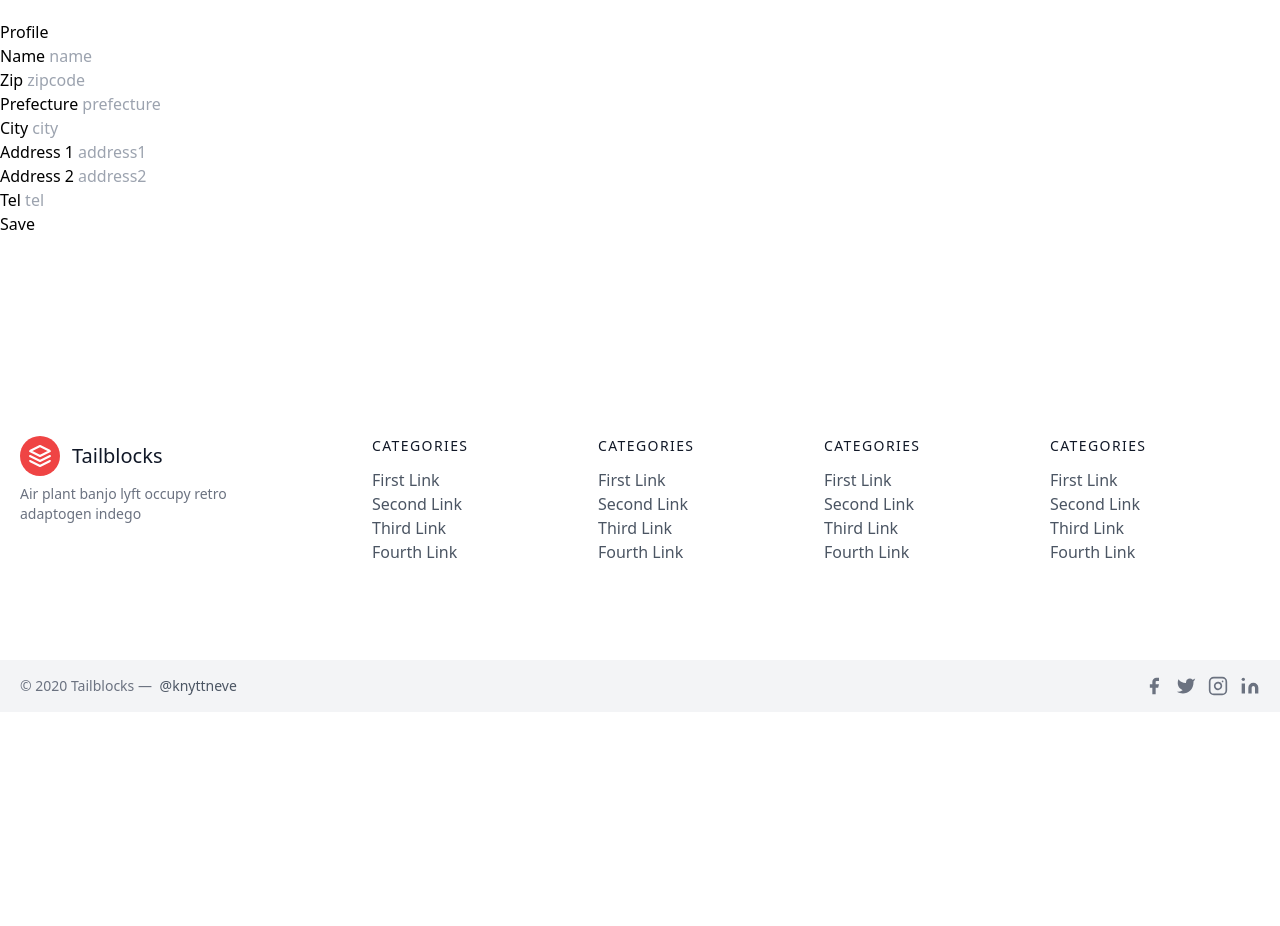
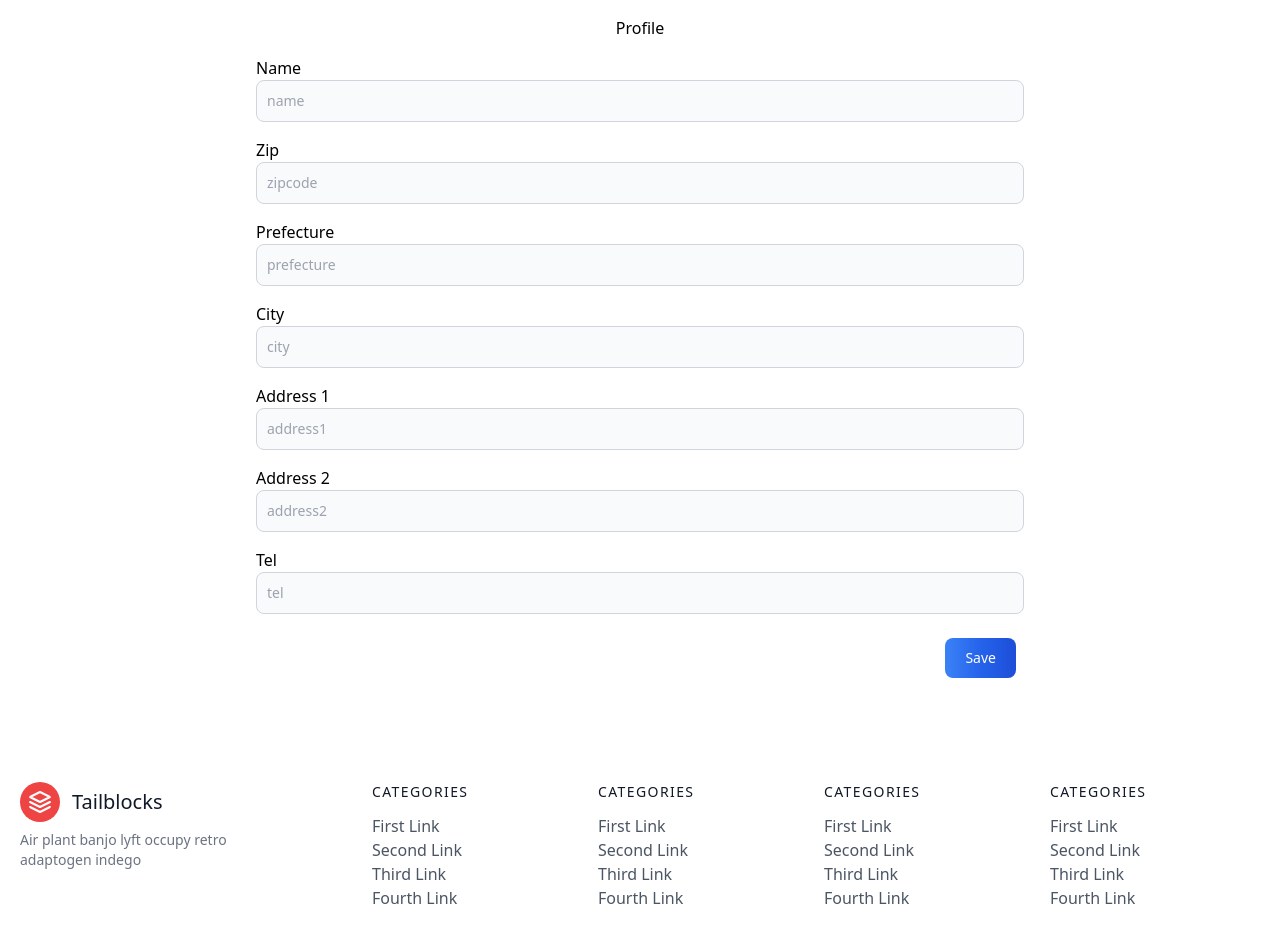
Before and after one commit to jugeeem/django_postgresql_todoapp_simpleHTML, a Django app: template templates/accounts/profile.html in a window 1280 px wide. Shown: the part 88-1014 px from the top of the page. Before the commit the page ends 784 px from the top, so only its background shows below. Run offline with Django 4.2, Linux system fonts and the light colour scheme; the template is opened without the code that fills it, so the values that code supplies are empty; some libraries are stand-ins or nearby versions.

Commit message:
#3 ユーザ認証機能をあらかた作成完了。url設定まだ

```diff
--- a/accounts/models/User.py
+++ b/accounts/models/User.py
@@ -2,6 +2,7 @@
 from django.db.models.signals import post_save
 from django.db import models
 from django.contrib.auth.models import BaseUserManager, AbstractBaseUser
+from django.utils.crypto import get_random_string
 
 
 class UserManager(BaseUserManager):
@@ -30,13 +31,12 @@
 
 class User(AbstractBaseUser):
     username = models.CharField(
-        max_length=50, unique=True, blank=True, default='匿名')
+        max_length=50, unique=True, blank=True, null=True)
     email = models.EmailField(max_length=255, unique=True)
     is_active = models.BooleanField(default=True)
     is_admin = models.BooleanField(default=False)
     created_at = models.DateTimeField(auto_now_add=True)
     updated_at = models.DateTimeField(auto_now=True)
-    delete_flag = models.BooleanField(default=False)
     objects = UserManager()
     USERNAME_FIELD = 'username'
     EMAIL_FIELD = 'email'
@@ -74,7 +74,6 @@
     tel = models.CharField(default='', blank=True, max_length=15)
     created_at = models.DateTimeField(auto_now_add=True)
     updated_at = models.DateTimeField(auto_now=True)
-    delete_flag = models.BooleanField(default=False)
 
     def __str__(self):
         return self.name
--- a/templates/accounts/profile.html
+++ b/templates/accounts/profile.html
@@ -1,43 +1,46 @@
 {% extends 'base.html' %}
 
 {% block main %}
-  <div class="container my-5">
-    <div class="row">
-      <div class="col-12">
+  <div class="container mx-auto">
+    <div class="container mx-auto mt-4 w-3/5 flex flex-col justify-center">
+      <div class="flex justify-center">
         <h1>Profile</h1>
+      </div>
+
+      <div>
         <form method="POST">
           {% csrf_token %}
-          <div class="form-group">
-            <label>Name</label>
-            <input class="form-control" type="text" name="name" placeholder="name" value="{{ user.profile.name }}" />
+          <div class="mt-4 mb-2">
+            <label for="name">Name</label>
+            <input class="bg-gray-50 border border-gray-300 text-gray-900 text-sm rounded-lg focus:ring-blue-500 focus:border-blue-500 block w-full p-2.5 dark:bg-gray-700 dark:border-gray-600 dark:placeholder-gray-400 dark:text-white dark:focus:ring-blue-500 dark:focus:border-blue-500" type="text" name="name" placeholder="name" value="{{ user.profile.name }}" />
           </div>
-          <div class="form-row">
-            <div class="form-group col-md-2">
-              <label>Zip</label>
-              <input class="form-control" type="text" name="zipcode" placeholder="zipcode" value="{{ user.profile.zipcode }}" />
-            </div>
-            <div class="form-group col-md-4">
-              <label>Prefecture</label>
-              <input class="form-control" type="text" name="prefecture" placeholder="prefecture" value="{{ user.profile.prefecture }}" />
-            </div>
-            <div class="form-group col-md-6">
-              <label>City</label>
-              <input class="form-control" type="text" name="city" placeholder="city" value="{{ user.profile.city }}" />
-            </div>
+          <div class="mt-4 mb-2">
+            <label for="zipcode">Zip</label>
+            <input class="bg-gray-50 border border-gray-300 text-gray-900 text-sm rounded-lg focus:ring-blue-500 focus:border-blue-500 block w-full p-2.5 dark:bg-gray-700 dark:border-gray-600 dark:placeholder-gray-400 dark:text-white dark:focus:ring-blue-500 dark:focus:border-blue-500" type="text" name="zipcode" placeholder="zipcode" value="{{ user.profile.zipcode }}" />
           </div>
-          <div class="form-group">
-            <label>Address 1</label>
-            <input class="form-control" type="text" name="address1" placeholder="address1" value="{{ user.profile.address1 }}" />
+          <div class="mt-4 mb-2">
+            <label for="prefecture">Prefecture</label>
+            <input class="bg-gray-50 border border-gray-300 text-gray-900 text-sm rounded-lg focus:ring-blue-500 focus:border-blue-500 block w-full p-2.5 dark:bg-gray-700 dark:border-gray-600 dark:placeholder-gray-400 dark:text-white dark:focus:ring-blue-500 dark:focus:border-blue-500" type="text" name="prefecture" placeholder="prefecture" value="{{ user.profile.prefecture }}" />
           </div>
-          <div class="form-group">
-            <label>Address 2</label>
-            <input class="form-control" type="text" name="address2" placeholder="address2" value="{{ user.profile.address2 }}" />
+          <div class="mt-4 mb-2">
+            <label for="city">City</label>
+            <input class="bg-gray-50 border border-gray-300 text-gray-900 text-sm rounded-lg focus:ring-blue-500 focus:border-blue-500 block w-full p-2.5 dark:bg-gray-700 dark:border-gray-600 dark:placeholder-gray-400 dark:text-white dark:focus:ring-blue-500 dark:focus:border-blue-500" type="text" name="city" placeholder="city" value="{{ user.profile.city }}" />
           </div>
-          <div class="form-group">
-            <label>Tel</label>
-            <input class="form-control" type="tel" name="tel" placeholder="tel" value="{{ user.profile.tel }}" />
+          <div class="mt-4 mb-2">
+            <label for="address1">Address 1</label>
+            <input class="bg-gray-50 border border-gray-300 text-gray-900 text-sm rounded-lg focus:ring-blue-500 focus:border-blue-500 block w-full p-2.5 dark:bg-gray-700 dark:border-gray-600 dark:placeholder-gray-400 dark:text-white dark:focus:ring-blue-500 dark:focus:border-blue-500" type="text" name="address1" placeholder="address1" value="{{ user.profile.address1 }}" />
           </div>
-          <button type="submit" class="btn btn-primary">Save</button>
+          <div class="mt-4 mb-2">
+            <label for="address2">Address 2</label>
+            <input class="bg-gray-50 border border-gray-300 text-gray-900 text-sm rounded-lg focus:ring-blue-500 focus:border-blue-500 block w-full p-2.5 dark:bg-gray-700 dark:border-gray-600 dark:placeholder-gray-400 dark:text-white dark:focus:ring-blue-500 dark:focus:border-blue-500" type="text" name="address2" placeholder="address2" value="{{ user.profile.address2 }}" />
+          </div>
+          <div class="mt-4 mb-2">
+            <label for="tel">Tel</label>
+            <input class="bg-gray-50 border border-gray-300 text-gray-900 text-sm rounded-lg focus:ring-blue-500 focus:border-blue-500 block w-full p-2.5 dark:bg-gray-700 dark:border-gray-600 dark:placeholder-gray-400 dark:text-white dark:focus:ring-blue-500 dark:focus:border-blue-500" type="tel" name="tel" placeholder="tel" value="{{ user.profile.tel }}" />
+          </div>
+          <div class="flex flex-row-reverse">
+            <button type="submit" class="mt-4 text-white bg-gradient-to-r from-blue-500 via-blue-600 to-blue-700 hover:bg-gradient-to-br focus:ring-4 focus:outline-none focus:ring-blue-300 dark:focus:ring-blue-800 font-medium rounded-lg text-sm px-5 py-2.5 text-center mr-2 mb-2">Save</button>
+          </div>
         </form>
       </div>
     </div>
--- a/templates/snippets/header.html
+++ b/templates/snippets/header.html
@@ -18,10 +18,10 @@
       - urlの指定は、urls.pyのnameを指定する
     -->
     {% if user.is_authenticated %}
-      <button class="w-auto text-white bg-gradient-to-r from-blue-500 via-blue-600 to-blue-700 hover:bg-gradient-to-br focus:ring-4 focus:outline-none focus:ring-blue-300 dark:focus:ring-blue-800 font-medium rounded-lg text-sm px-5 py-2.5 text-center mr-2 mb-2" onclick="location.href='{% url 'logout' %}'">Logout</button>
+      <button class="w-auto text-white bg-gradient-to-r from-blue-500 via-blue-600 to-blue-700 hover:bg-gradient-to-br focus:ring-4 focus:outline-none focus:ring-blue-300 dark:focus:ring-blue-800 font-medium rounded-lg text-sm px-5 py-2.5 text-center mr-2 mb-2" onclick="location.href=/logout/">Logout</button>
     {% else %}
-      <button class="w-auto text-white bg-gradient-to-r from-blue-500 via-blue-600 to-blue-700 hover:bg-gradient-to-br focus:ring-4 focus:outline-none focus:ring-blue-300 dark:focus:ring-blue-800 font-medium rounded-lg text-sm px-5 py-2.5 text-center mr-2 mb-2" onclick="location.href='{% url 'login' %}'">login</button>
-      <button class="w-auto text-white bg-gradient-to-r from-blue-500 via-blue-600 to-blue-700 hover:bg-gradient-to-br focus:ring-4 focus:outline-none focus:ring-blue-300 dark:focus:ring-blue-800 font-medium rounded-lg text-sm px-5 py-2.5 text-center mr-2 mb-2" onclick="location.href='{% url 'signup' %}'">SignUp</button>
+      <button class="w-auto text-white bg-gradient-to-r from-blue-500 via-blue-600 to-blue-700 hover:bg-gradient-to-br focus:ring-4 focus:outline-none focus:ring-blue-300 dark:focus:ring-blue-800 font-medium rounded-lg text-sm px-5 py-2.5 text-center mr-2 mb-2" onclick="location.href=/login/">login</button>
+      <button class="w-auto text-white bg-gradient-to-r from-blue-500 via-blue-600 to-blue-700 hover:bg-gradient-to-br focus:ring-4 focus:outline-none focus:ring-blue-300 dark:focus:ring-blue-800 font-medium rounded-lg text-sm px-5 py-2.5 text-center mr-2 mb-2" onclick="location.href=/signup/">SignUp</button>
     {% endif %}
   </div>
 </header>
```
Also changed, not shown: accounts/urls.py (+0 -14 lines), accounts/views/UserView.py (+16 -40 lines), config/settings.py (+7 -3 lines), config/urls.py (+15 -1 lines), front/admin.py (+4 -3 lines), templates/accounts/account.html (+15 -13 lines), templates/accounts/login_signup.html (+21 -23 lines), accounts/migrations/0001_initial.py, todo/migrations/0001_initial.py.
